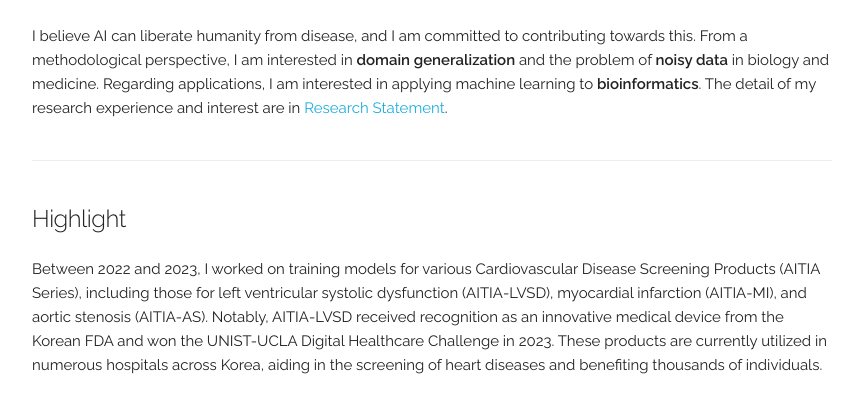
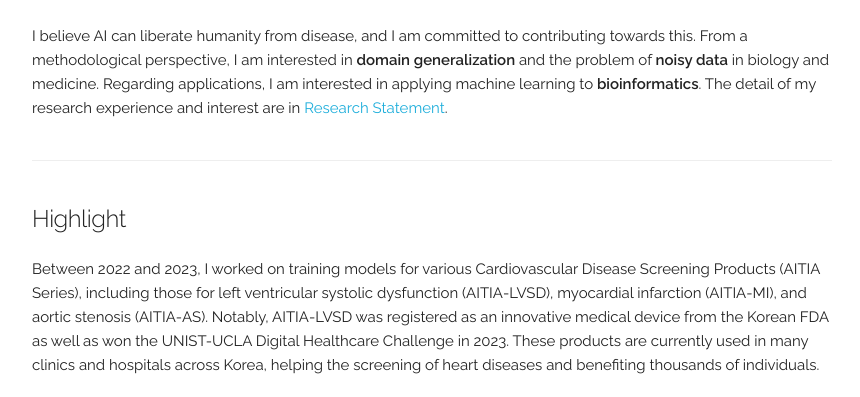
Before and after one commit to byeongtak/byeongtak.github.io, a Jekyll site: the page built from index.html, in a window 1280 px wide and 900 px high, scrolled down 534 px, cut to the strip 0-397 px from the top of the window. Shown: the whole strip, without its empty margins (208-1068 px from the left). Built offline with Jekyll 4.4.1, drawn with Linux system fonts in a browser that asks for light colours.

Commit message:
Update index.html

```diff
--- a/index.html
+++ b/index.html
@@ -49,8 +49,8 @@
 <div class="docs-section" id="highlight">
   <h5>Highlight</h5>
 	Between 2022 and 2023, I worked on training models for various Cardiovascular Disease Screening Products (AITIA Series), including those for left ventricular systolic dysfunction (AITIA-LVSD), myocardial infarction (AITIA-MI), and aortic stenosis (AITIA-AS).
-	Notably, AITIA-LVSD received recognition as an innovative medical device from the Korean FDA and won the UNIST-UCLA Digital Healthcare Challenge in 2023.
-	These products are currently utilized in numerous hospitals across Korea, aiding in the screening of heart diseases and benefiting thousands of individuals.
+	Notably, AITIA-LVSD was registered as an innovative medical device from the Korean FDA as well as won the UNIST-UCLA Digital Healthcare Challenge in 2023.
+	These products are currently used in many clinics and hospitals across Korea, helping the screening of heart diseases and benefiting thousands of individuals.
 	<br><br>
 
   <!-- Responsive YouTube Video -->
```
